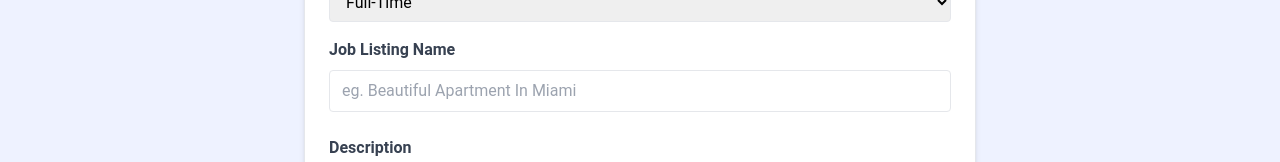
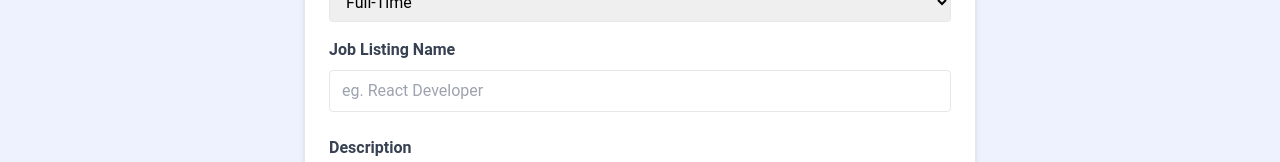
Before and after one commit to Himanshu90k/jobs-listing, a React (Vite) app: page /add-job in a window 1280 px wide. Shown: the part 319-481 px from the top of the page. Built offline with nearby package versions, Linux system fonts and the light colour scheme.

Commit message:
fixed typos

```diff
--- a/src/App.jsx
+++ b/src/App.jsx
@@ -31,7 +31,7 @@ const App = () => {
 
   // Delete Job
   const deleteJob = async (id) => {
-    const res = await fetch(`https://jobs-listing-api.onrender.com/api/jobs/${_id}`, {
+    const res = await fetch(`https://jobs-listing-api.onrender.com/api/jobs/${id}`, {
       method: 'DELETE',
     });
 
@@ -40,10 +40,10 @@ const App = () => {
 
   // Update Job
   const updateJob = async (updatedJob) => {
-    const res= await fetch(`https://jobs-listing-api.onrender.com/api/jobs/${updatedJob._id}`, {
+    const res= await fetch(`https://jobs-listing-api.onrender.com/api/jobs/${updatedJob._id.toString()}`, {
       method: 'PUT',
       headers: {
-        'content-type': '/aplication.json',
+        'content-type': 'application/json',
       },
       body: JSON.stringify(updatedJob),
     });
--- a/src/pages/AddJobPage.jsx
+++ b/src/pages/AddJobPage.jsx
@@ -90,7 +90,7 @@ const AddJobPage = ( { addJobSubmit } ) => {
                 id="title"
                 name="title"
                 className="border rounded w-full py-2 px-3 mb-2"
-                placeholder="eg. Beautiful Apartment In Miami"
+                placeholder="eg. React Developer"
                 required
                 value={formData.title}
                 onChange={e => handleChange('title', e.target.value)}
--- a/src/pages/EditJobPage.jsx
+++ b/src/pages/EditJobPage.jsx
@@ -93,7 +93,7 @@ const EditJobPage = ( { updateJobSubmit } ) => {
                 id="title"
                 name="title"
                 className="border rounded w-full py-2 px-3 mb-2"
-                placeholder="eg. Beautiful Apartment In Miami"
+                placeholder="eg. React Developer"
                 required
                 value={formData.title}
                 onChange={e => handleChange('title', e.target.value)}
--- a/src/pages/JobPage.jsx
+++ b/src/pages/JobPage.jsx
@@ -94,12 +94,12 @@ const JobPage = ( { deleteJob } ) => {
                         <div className="bg-white p-6 rounded-lg shadow-md mt-6">
                         <h3 className="text-xl font-bold mb-6">Manage Job</h3>
                         <Link
-                            to={`/edit-job/${job.id}`}
+                            to={`/edit-job/${job._id}`}
                             className="bg-indigo-500 hover:bg-indigo-600 text-white text-center font-bold py-2 px-4 rounded-full w-full focus:outline-none focus:shadow-outline mt-4 block"
                         >   Edit Job
                         </Link>
                         <button
-                            onClick={() => onDeleteClick(job.id)}
+                            onClick={() => onDeleteClick(job._id)}
                             className="bg-red-500 hover:bg-red-600 text-white font-bold py-2 px-4 rounded-full w-full focus:outline-none focus:shadow-outline mt-4 block"
                         >
                             Delete Job
@@ -114,7 +114,7 @@ const JobPage = ( { deleteJob } ) => {
 };
 
 const jobLoader = async ( { params } ) => {
-    const res = await fetch(`https://jobs-listing-api.onrender.com/api/jobs/${params._id}`);
+    const res = await fetch(`https://jobs-listing-api.onrender.com/api/jobs/${params.id.toString()}`);
     const data = await res.json();
     return data;
 }
```
